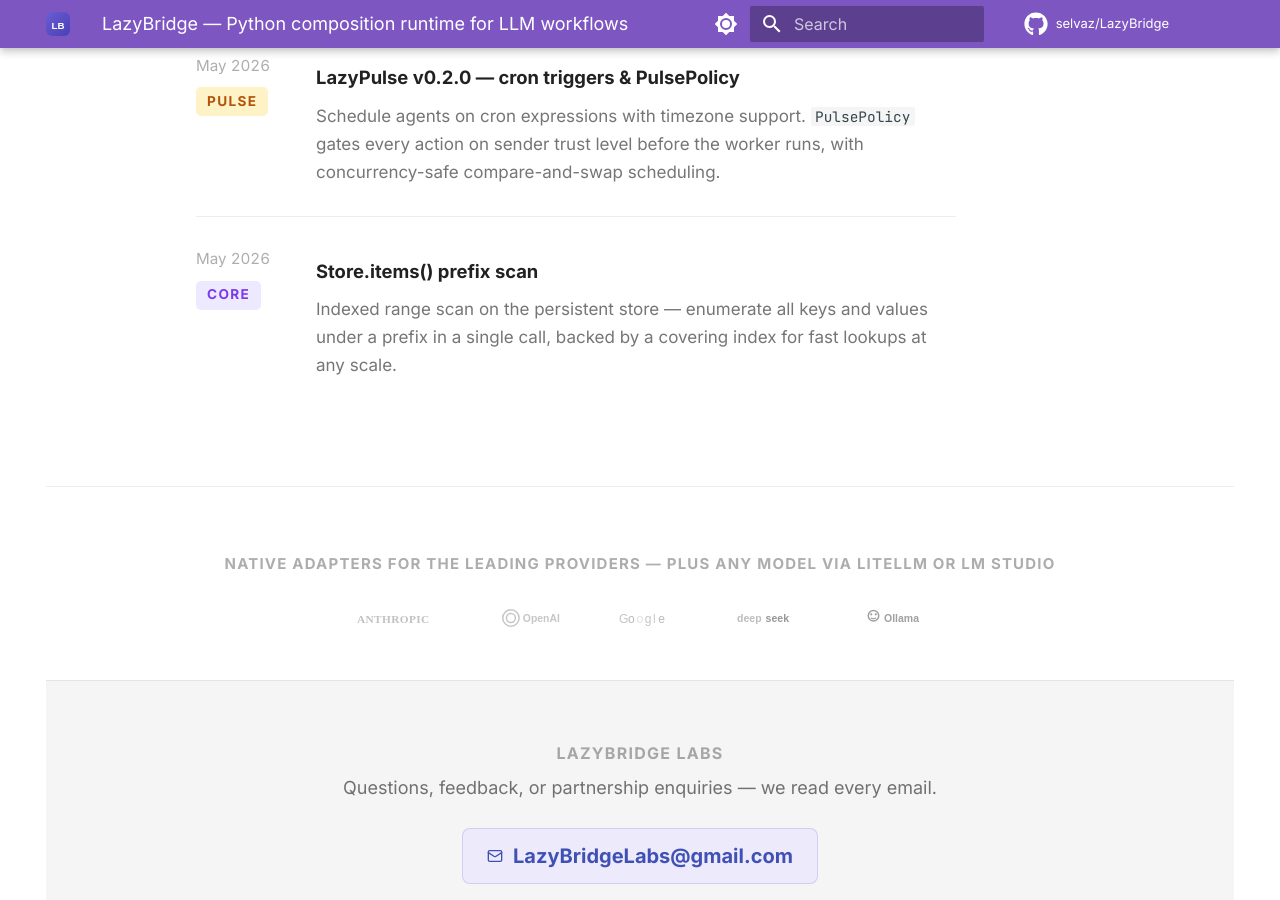
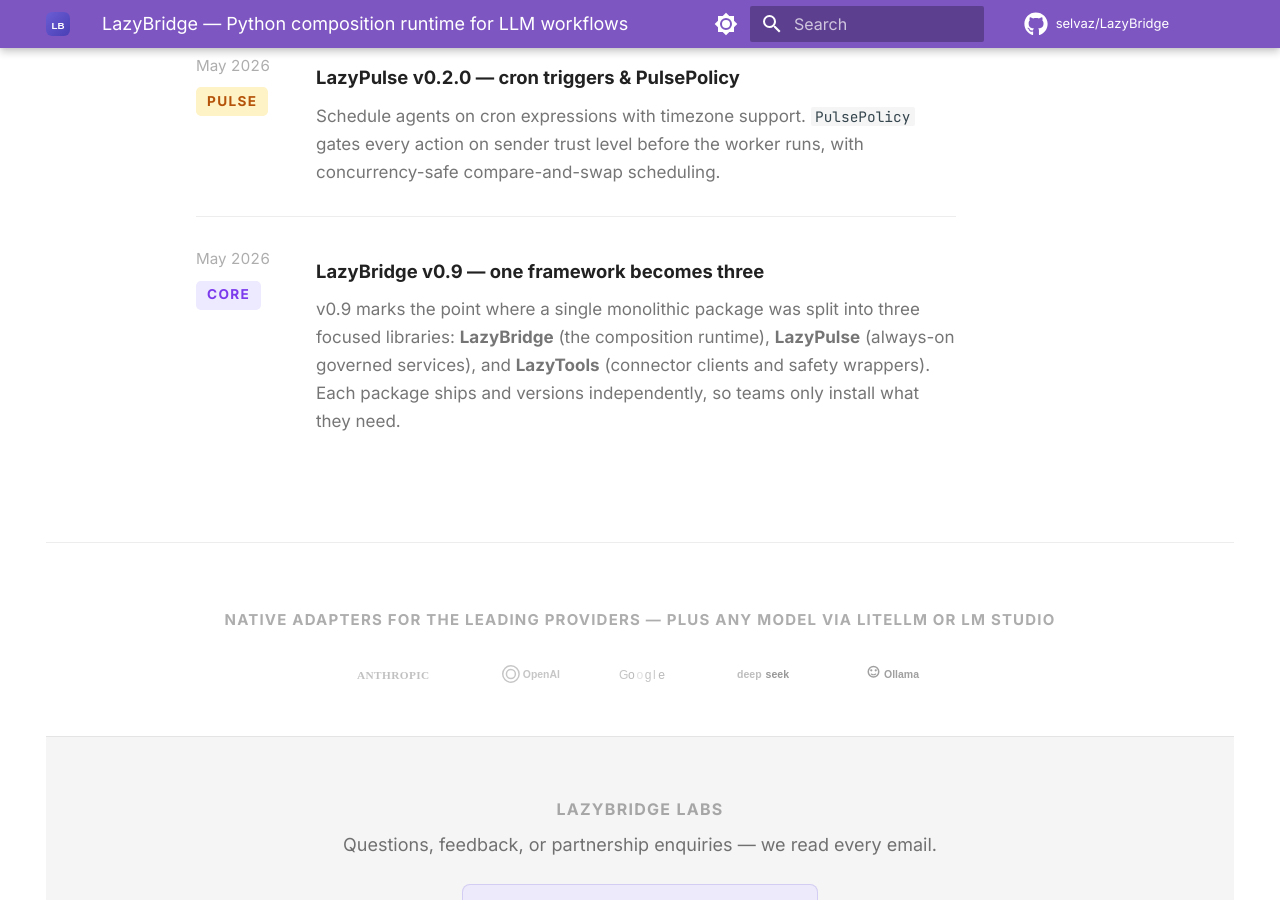
Before and after one commit to selvaz/lazybridgewebsite, an MkDocs documentation site: the page built from docs/index.md, in a window 1280 px wide and 900 px high, scrolled down 5806 px. Built offline with MkDocs 1.6.1 and Material for MkDocs 9.7.7, drawn with Linux system fonts in a browser that asks for light colours; comment, search, counter and statistics services are not loaded.

Commit message:
content(website): replace Store.items entry with LazyBridge v0.9 ecosystem split

```diff
--- a/docs/index.md
+++ b/docs/index.md
@@ -308,8 +308,8 @@ description: Build LLM workflows where functions, agents, plans, humans and exte
         <span class="lb-eco-card__badge lb-eco-card__badge--core">core</span>
       </div>
       <div class="lb-update-item__body">
-        <p class="lb-update-title">Store.items() prefix scan</p>
-        <p class="lb-update-desc">Indexed range scan on the persistent store &mdash; enumerate all keys and values under a prefix in a single call, backed by a covering index for fast lookups at any scale.</p>
+        <p class="lb-update-title">LazyBridge v0.9 &mdash; one framework becomes three</p>
+        <p class="lb-update-desc">v0.9 marks the point where a single monolithic package was split into three focused libraries: <strong>LazyBridge</strong> (the composition runtime), <strong>LazyPulse</strong> (always-on governed services), and <strong>LazyTools</strong> (connector clients and safety wrappers). Each package ships and versions independently, so teams only install what they need.</p>
       </div>
     </li>
 
```
